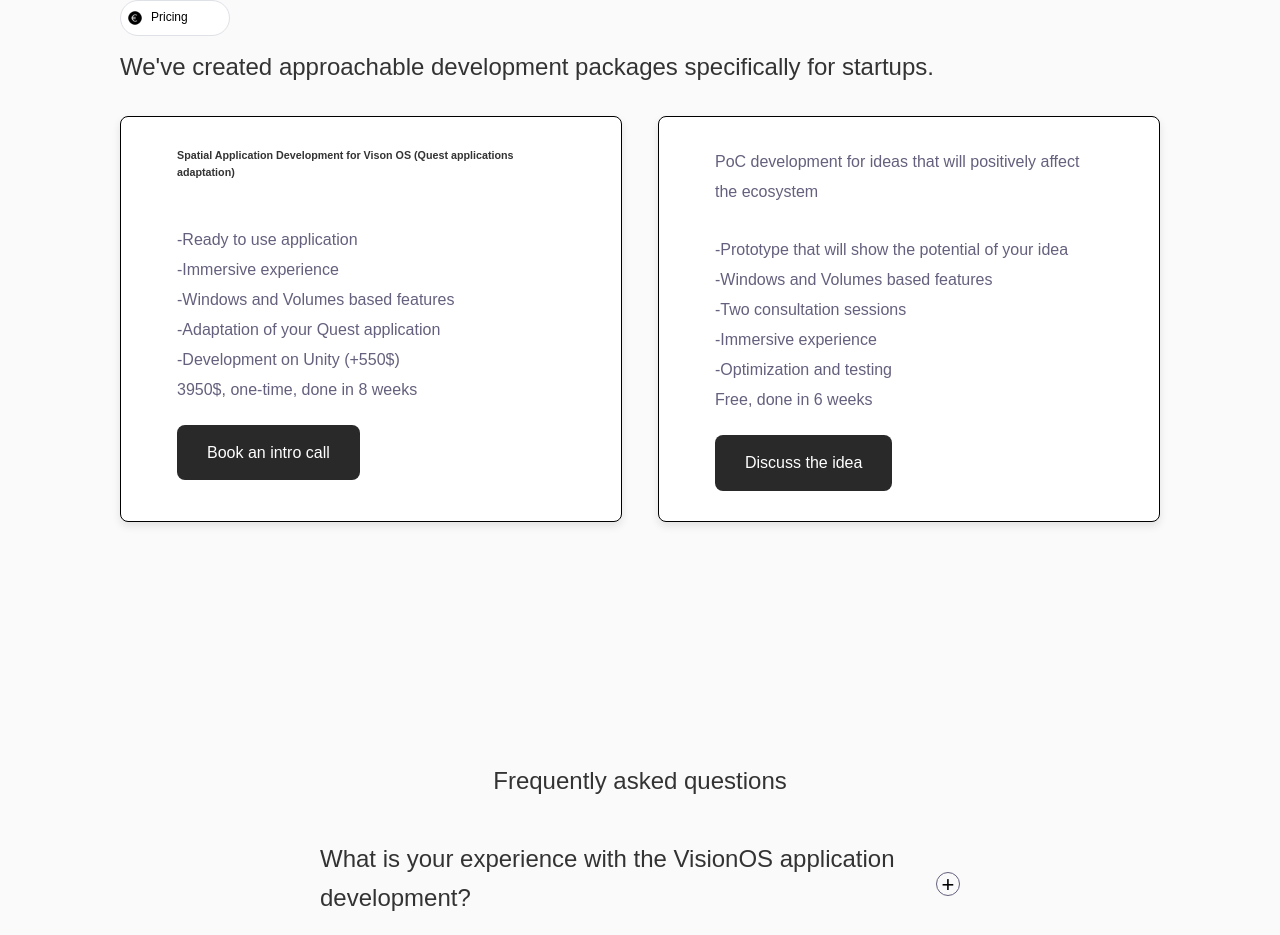
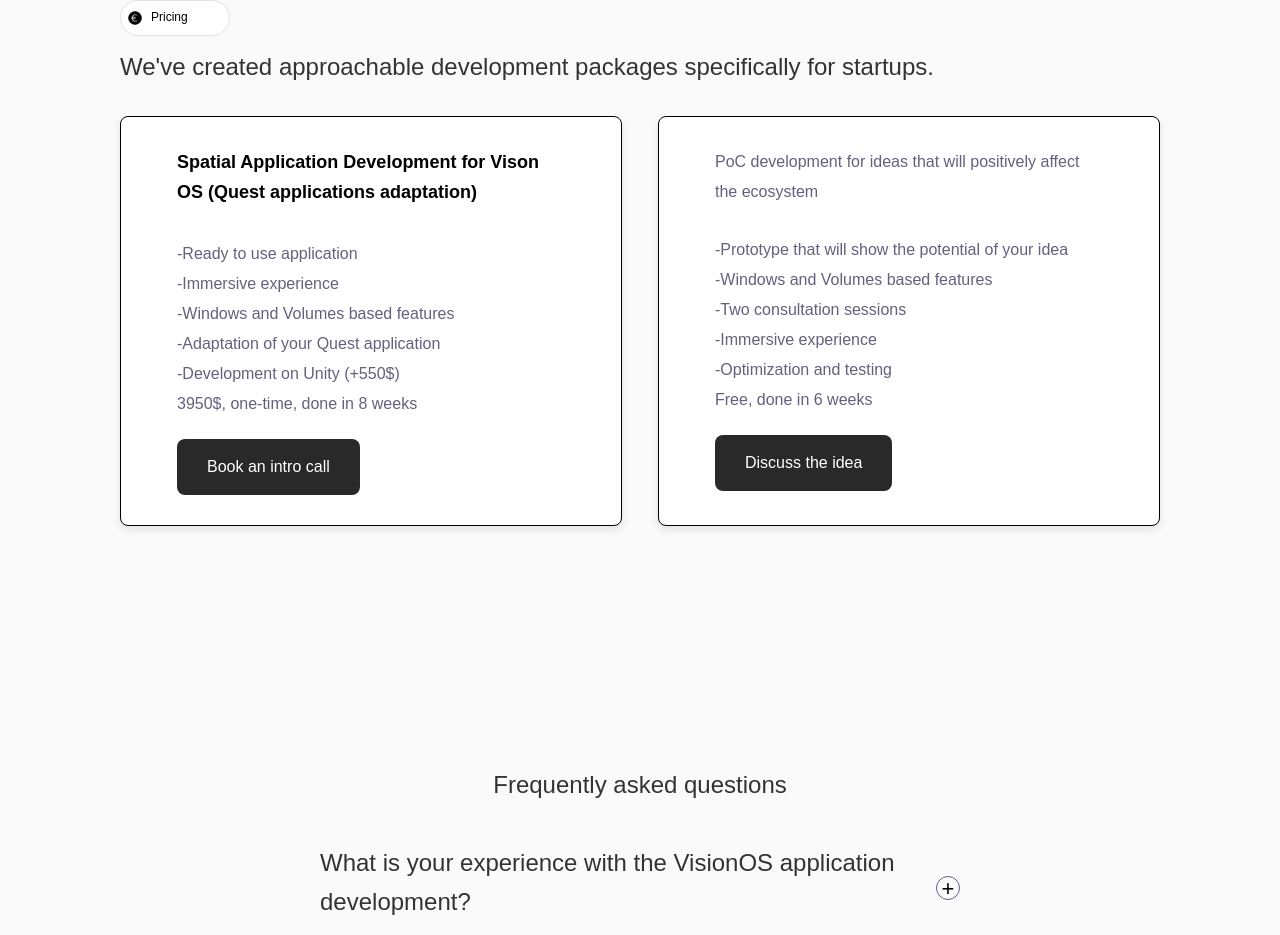
Before and after one commit to vladyslavpodenko/Spatiumxr.eu, a Next.js app: page / in a window 1280 px wide. Shown: the part 1605-2540 px from the top of the page. Built offline with nearby package versions, Linux system fonts and the light colour scheme; a web font is replaced by a local one.

Commit message:
Update Index.css

```diff
--- a/src/styles/Index.css
+++ b/src/styles/Index.css
@@ -160,6 +160,14 @@
     line-height: 30px;
 }
 
+.package-card h6 {
+    color: #000000;
+    font-size: 18px;
+    font-style: normal;
+    font-weight: 600;
+    line-height: 30px;
+}
+
 .package-card a {
     max-width: max-content;
     margin-top: 20px;
```
